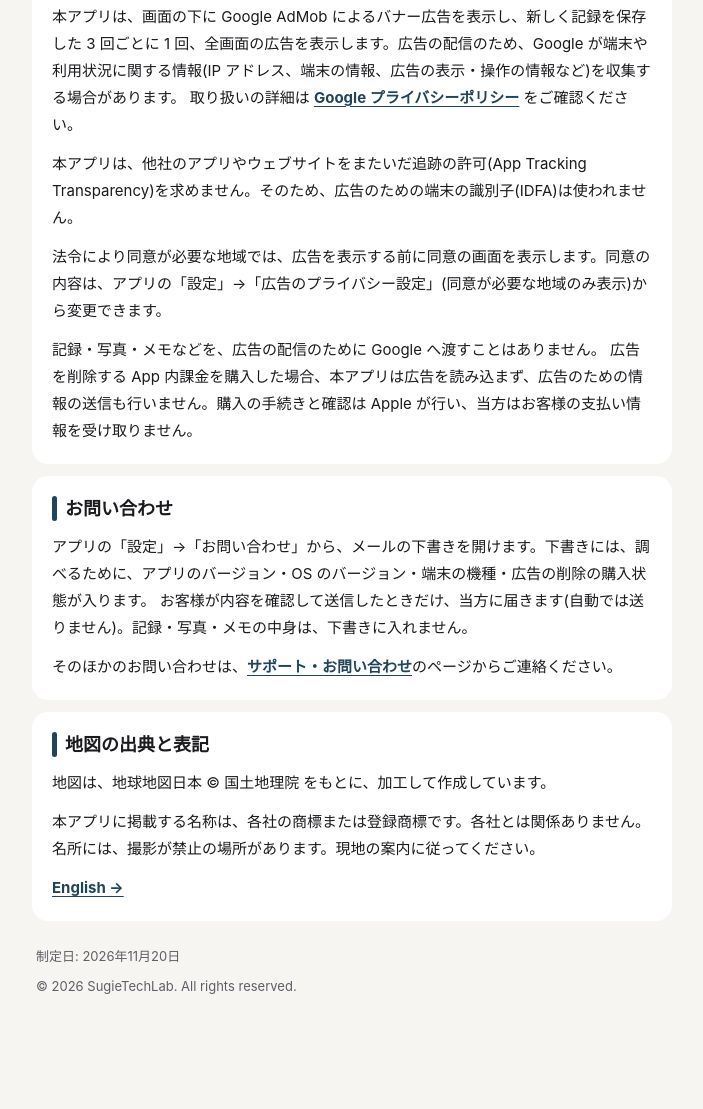
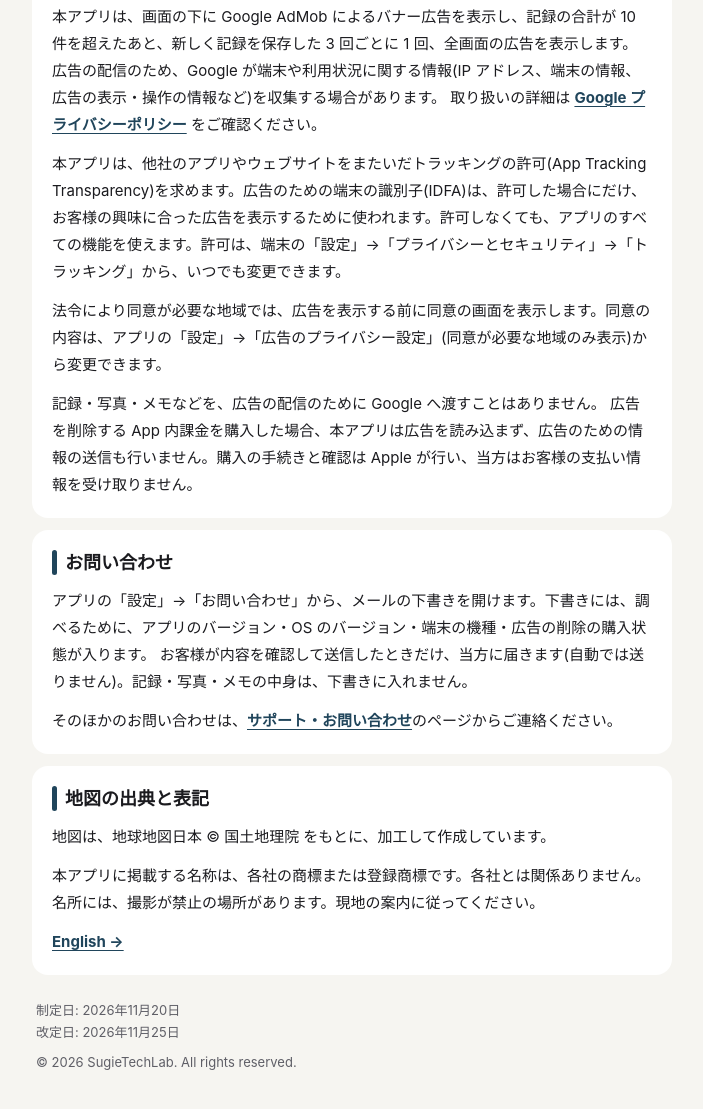
Before and after one commit to TakashiSugie/store, a plain HTML site: page privacy-policy/nippon-meibutsu/index.html in a window 1280 px wide. Shown: the part 1614-2723 px from the top of the page, without its empty margins (288-991 px from the left). Before the commit the page ends 2669 px from the top, so only its background shows below. Drawn offline with Linux system fonts and the light colour scheme.

Commit message:
ニッポン名物マップ: プライバシーポリシーに ATT と全画面広告の出し方(記録が10件を超えてから)を反映(日本語・英語)
Co-Authored-By: Claude Opus 5.5 <noreply@anthropic.com>
Claude-Session: https://claude.ai/code/session_01SQshQEWeazgP628cupYhAo

```diff
--- a/privacy-policy/nippon-meibutsu/index.html
+++ b/privacy-policy/nippon-meibutsu/index.html
@@ -98,11 +98,11 @@
       <h2 class="section__heading">広告について</h2>
       <div class="section__body">
         <p>
-          本アプリは、画面の下に Google AdMob によるバナー広告を表示し、新しく記録を保存した 3 回ごとに 1 回、全画面の広告を表示します。広告の配信のため、Google が端末や利用状況に関する情報(IP アドレス、端末の情報、広告の表示・操作の情報など)を収集する場合があります。
+          本アプリは、画面の下に Google AdMob によるバナー広告を表示し、記録の合計が 10 件を超えたあと、新しく記録を保存した 3 回ごとに 1 回、全画面の広告を表示します。広告の配信のため、Google が端末や利用状況に関する情報(IP アドレス、端末の情報、広告の表示・操作の情報など)を収集する場合があります。
           取り扱いの詳細は <a href="https://policies.google.com/privacy" target="_blank" rel="noopener noreferrer">Google プライバシーポリシー</a> をご確認ください。
         </p>
         <p>
-          本アプリは、他社のアプリやウェブサイトをまたいだ追跡の許可(App Tracking Transparency)を求めません。そのため、広告のための端末の識別子(IDFA)は使われません。
+          本アプリは、他社のアプリやウェブサイトをまたいだトラッキングの許可(App Tracking Transparency)を求めます。広告のための端末の識別子(IDFA)は、許可した場合にだけ、お客様の興味に合った広告を表示するために使われます。許可しなくても、アプリのすべての機能を使えます。許可は、端末の「設定」→「プライバシーとセキュリティ」→「トラッキング」から、いつでも変更できます。
         </p>
         <p>
           法令により同意が必要な地域では、広告を表示する前に同意の画面を表示します。同意の内容は、アプリの「設定」→「広告のプライバシー設定」(同意が必要な地域のみ表示)から変更できます。
@@ -147,7 +147,8 @@
     <!-- Footer -->
     <footer class="page-footer">
       <div class="page-footer__dates">
-        制定日: 2026年11月20日
+        制定日: 2026年11月20日<br>
+        改定日: 2026年11月25日
       </div>
       <div class="page-footer__copyright">
         &copy; 2026 SugieTechLab. All rights reserved.
```
Also changed, not shown: en/privacy-policy/nippon-meibutsu/index.html (+4 -3 lines).
